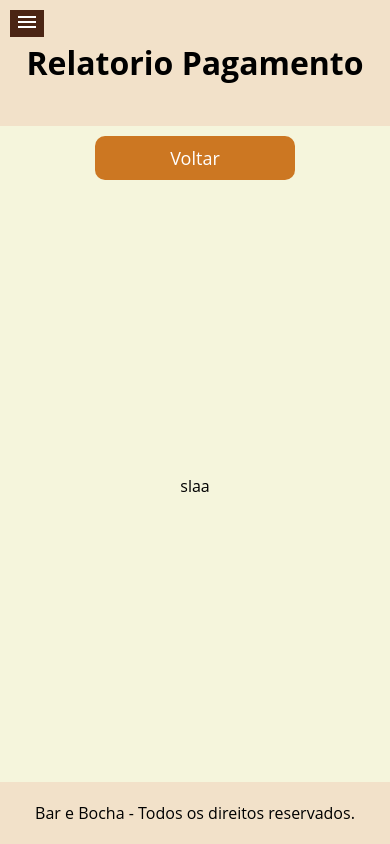
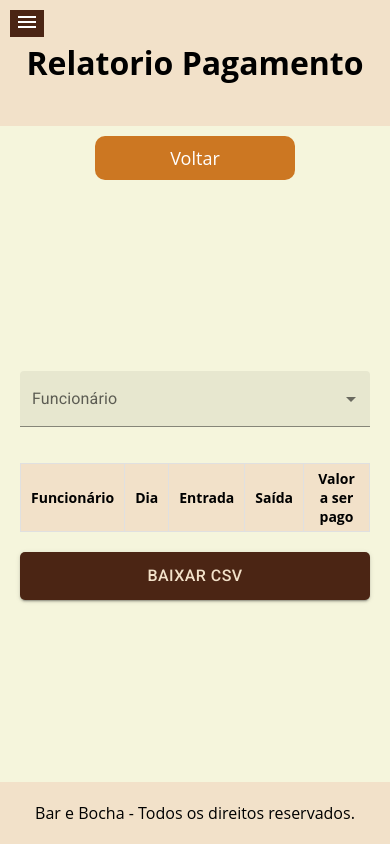
Before and after one commit to LuizAbudi/RegistroPonto-system, a React (Create React App) app: page /configuracoes/relatorioPagamento in a window 390 px wide. Built offline with nearby package versions, Linux system fonts and the light colour scheme.

Commit message:
creating payment page

```diff
--- /dev/null
+++ b/src/components/Configuracoes/TabelaPagamentoFuncionario.js
@@ -0,0 +1,193 @@
+import {
+  Button,
+  FormControl,
+  InputLabel,
+  MenuItem,
+  Select,
+} from "@mui/material";
+import React, { useState } from "react";
+import { downloadCsv } from "../../utils/PdfCsvDownloader";
+import "./Tabelas.css";
+
+function TabelaPagamentoFuncionario() {
+  function CriaCSV() {
+    var csv = [];
+    var rows = document.querySelectorAll("table tr");
+    for (var i = 0; i < rows.length; i++) {
+      var cols = rows[i].querySelectorAll("td, th");
+      var row = [];
+      for (var j = 0; j < cols.length; j++) {
+        row.push(cols[j].innerText);
+      }
+      csv.push(row.join(";"));
+    }
+    csv = csv.join("\n");
+    downloadCsv({ filename: "relatorio.csv", content: csv });
+  }
+
+  function getDadosPorFuncionario() {
+    const registros = JSON.parse(localStorage.getItem("Funcionário") || "[]");
+    const dadosPorFuncionario = {};
+
+    registros.forEach((registro) => {
+      const { funcionario, data, entrada, saida } = registro;
+      if (!dadosPorFuncionario[funcionario]) {
+        dadosPorFuncionario[funcionario] = [];
+      }
+      dadosPorFuncionario[funcionario].push({ data, entrada, saida });
+    });
+
+    return dadosPorFuncionario;
+  }
+
+  const RegistrosComValor = CalcularValor();
+  const [nomeFuncionario, setNomeFuncionario] = useState("");
+  const [showConfirmButton, setShowConfirmButton] = useState(false);
+
+  const onConfirmClick = () => {
+    CriaCSV();
+    setShowConfirmButton(false);
+  };
+
+  const TemCerteza = () => {
+    if (nomeFuncionario === "") {
+      alert("Selecione um funcionário");
+    } else {
+      setShowConfirmButton(true);
+    }
+  };
+
+  function CalcularValor() {
+    const dadosPorFuncionario = getDadosPorFuncionario();
+
+    Object.keys(dadosPorFuncionario).forEach((funcionario) => {
+      const registros = dadosPorFuncionario[funcionario];
+      registros.forEach((registro) => {
+        const { data, entrada, saida } = registro;
+        const [entradaHora, entradaMinuto] = entrada.split(":");
+        const [saidaHora, saidaMinuto] = saida.split(":");
+        const entradaEmMinutos =
+          parseInt(entradaHora) * 60 + parseInt(entradaMinuto);
+        const saidaEmMinutos = parseInt(saidaHora) * 60 + parseInt(saidaMinuto);
+        const diferencaEmMinutos = saidaEmMinutos - entradaEmMinutos;
+        const diferencaEmHoras = diferencaEmMinutos / 60;
+        const valor = diferencaEmHoras * 10;
+        registro.valor = valor.toLocaleString("pt-BR", {
+          style: "currency",
+          currency: "BRL",
+        });
+      });
+    });
+
+    return dadosPorFuncionario;
+  }
+
+  return (
+    <div className="pagamento-page">
+      <FormControl variant="filled" sx={{ width: "100%", marginBottom: 2 }}>
+        <InputLabel htmlFor="funcionario-select">Funcionário</InputLabel>
+        <Select
+          id="funcionario-select"
+          value={nomeFuncionario}
+          onChange={(e) => {
+            setNomeFuncionario(e.target.value);
+          }}
+        >
+          <MenuItem value="Todos">Todos</MenuItem>
+          {Object.keys(RegistrosComValor).map((funcNome) => (
+            <MenuItem key={funcNome} value={funcNome}>
+              {funcNome}
+            </MenuItem>
+          ))}
+        </Select>
+      </FormControl>
+
+      <table className="registros-table" id="tabela">
+        <thead>
+          <tr>
+            <th>Funcionário</th>
+            <th>Dia</th>
+            <th>Entrada</th>
+            <th>Saída</th>
+            <th>Valor a ser pago</th>
+          </tr>
+        </thead>
+        <tbody>
+          {nomeFuncionario === "Todos"
+            ? Object.entries(RegistrosComValor).flatMap(
+                ([funcNome, registros]) =>
+                  registros.map((registro, index) => (
+                    <tr key={`${funcNome}-${index}`}>
+                      <td>{funcNome}</td>
+                      <td>{registro.data}</td>
+                      <td>{registro.entrada}</td>
+                      <td>{registro.saida}</td>
+                      <td>{registro.valor}</td>
+                    </tr>
+                  ))
+              )
+            : RegistrosComValor[nomeFuncionario]?.map((registro, index) => (
+                <tr key={index}>
+                  <td>{nomeFuncionario}</td>
+                  <td>{registro.data}</td>
+                  <td>{registro.entrada}</td>
+                  <td>{registro.saida}</td>
+                  <td>{registro.valor}</td>
+                </tr>
+              ))}
+        </tbody>
+      </table>
+
+      {showConfirmButton ? (
+        <Button
+          fullWidth
+          variant="contained"
+          color="primary"
+          style={{
+            backgroundColor: "#cc7722",
+            color: "#f2e1c9",
+            padding: "10px 20px",
+            marginTop: "20px",
+            fontSize: "1rem",
+            borderRadius: "5px",
+            cursor: "pointer",
+            transition: "background-color 0.3s ease-in-out",
+            "&:hover": {
+              backgroundColor: "#f5f5dc",
+              color: "#4b2514",
+            },
+          }}
+          onClick={onConfirmClick}
+        >
+          Clique para confirmar
+        </Button>
+      ) : (
+        <Button
+          type="submit"
+          fullWidth
+          variant="contained"
+          color="primary"
+          style={{
+            backgroundColor: "#4b2514",
+            color: "#f2e1c9",
+            padding: "10px 20px",
+            marginTop: "20px",
+            fontSize: "1rem",
+            borderRadius: "5px",
+            cursor: "pointer",
+            transition: "background-color 0.3s ease-in-out",
+            "&:hover": {
+              backgroundColor: "#cc7722",
+              color: "#4b2514",
+            },
+          }}
+          onClick={TemCerteza}
+        >
+          Baixar CSV
+        </Button>
+      )}
+    </div>
+  );
+}
+
+export default TabelaPagamentoFuncionario;
--- /dev/null
+++ b/src/components/Configuracoes/Tabelas.css
@@ -0,0 +1,78 @@
+.registros-table {
+    width: 100%;
+    border-collapse: collapse;
+    margin-top: 20px;
+    font-size: 20px;
+}
+
+.registros-table th,
+.registros-table td {
+    border: 1px solid #e0e0e0;
+    padding: 8px 15px;
+}
+
+th#data {
+    text-align: left;
+}
+
+.registros-table th {
+    background-color: #f2e1c9;
+    text-align: center;
+}
+
+.registros-table td input[type="time"] {
+    border: 1px solid #ccc;
+    padding: 5px;
+    border-radius: 5px;
+}
+
+td#botao,
+td#hora {
+    text-align: center;
+}
+
+tbody {
+    text-align: center;
+}
+
+.registros-table tbody tr:nth-child(even) {
+    background-color: #f2e1c9;
+}
+
+.registros-table tbody tr:nth-child(odd) {
+    background-color: #f5f5dc;
+}
+
+.pagamento-page{
+    width: 50%;
+}
+
+
+
+/* Responsividade para telas menores */
+@media (max-width: 768px) {
+
+    .registros-table {
+        width: 100%;
+        font-size: 16px;
+    }
+    .pagamento-page{
+        width: 100%;
+    }
+
+    .registros-table th,
+    .registros-table td {
+        padding: 5px 10px;
+    }
+}
+
+
+
+@media (max-width: 480px) {
+    .registros-table {
+        font-size: 14px;
+    }
+    .pagamento-page {
+        width: 100%;
+    }
+}
--- a/src/pages/RelatorioPagamento.js
+++ b/src/pages/RelatorioPagamento.js
@@ -1,5 +1,6 @@
 import React from "react";
 import { useNavigate } from "react-router-dom";
+import TabelaPagamentoFuncionario from "../components/Configuracoes/TabelaPagamentoFuncionario";
 
 function RelatorioPagamento() {
   const navigate = useNavigate();
@@ -19,7 +20,9 @@ function RelatorioPagamento() {
             Voltar
           </button>
         </div>
-        <main className="home-main">slaa</main>
+        <main className="home-main">
+          <TabelaPagamentoFuncionario />
+        </main>
         <footer className="home-footer">
           Bar e Bocha - Todos os direitos reservados.
         </footer>
```
